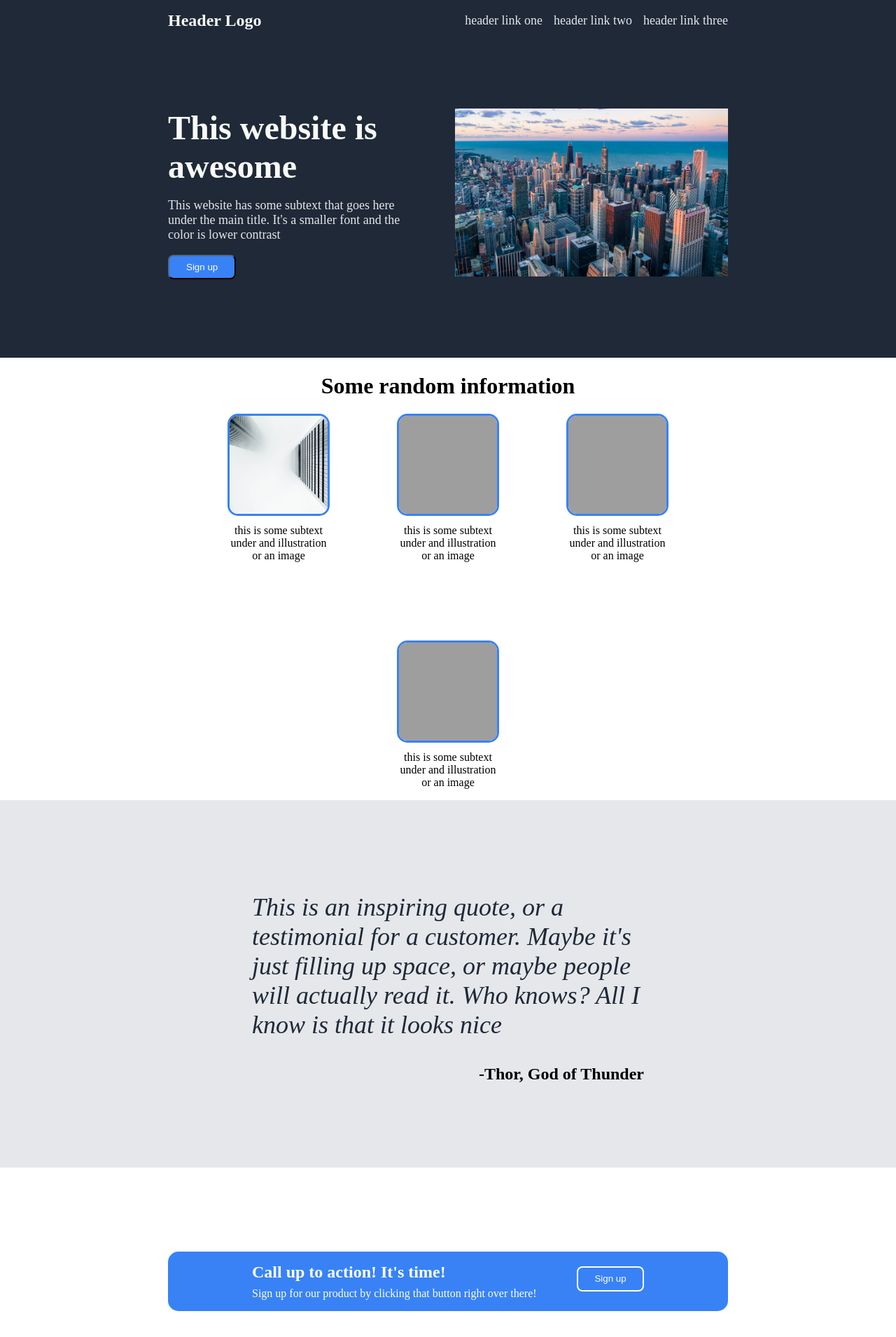
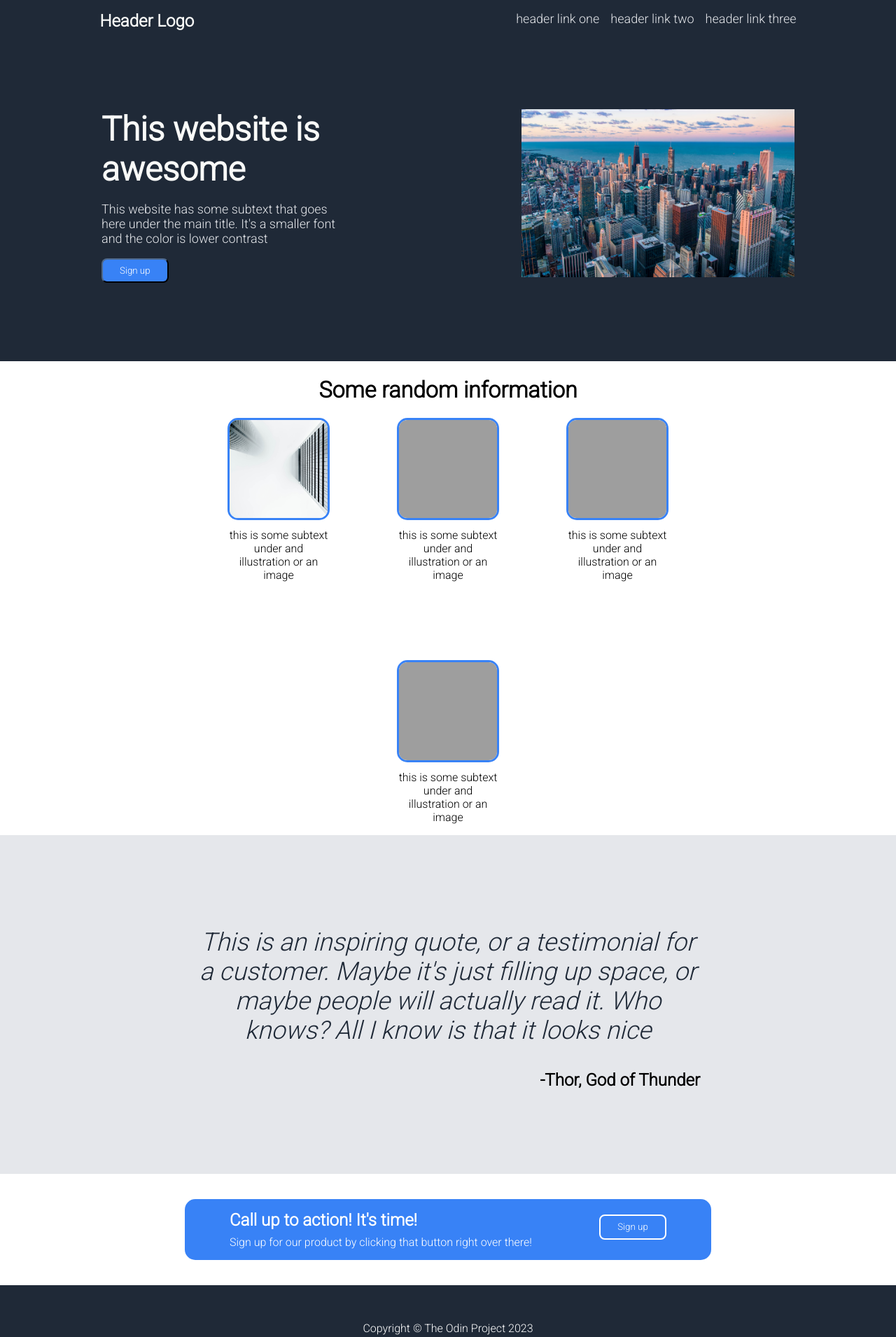
Before and after one commit to TrialError91/Landing_Page, a plain HTML site: page index.html in a window 1280 px wide. Shown: the top 1910 px of the page at 70% size. Drawn offline with Linux system fonts and the light colour scheme; grey boxes are pictures that could not be loaded.

Commit message:
Make the page more responsive
These adjustments make the page more polished as the header, the hero and the call-to-action are included in containers and made flex-items themselves.

```diff
--- a/index.html
+++ b/index.html
@@ -5,9 +5,12 @@
     <meta http-equiv="X-UA-Compatible" content="IE=edge">
     <meta name="viewport" content="width=device-width, initial-scale=1.0">
     <link rel="stylesheet" href="style.css">
+    <link href="https://fonts.googleapis.com/css2?family=Raleway:wght@800&family=Roboto+Serif:opsz,wght@8..144,200&family=Roboto:wght@300&display=swap" rel="stylesheet">
     <title>My First Landing Page</title>
 </head>
 <body>
+    <div class="container">
+        <div class="container inside">
             <div class="header">
                 <h1>Header Logo</h1>
                 <ul class="right-links">
@@ -16,6 +19,9 @@
                     <li><a href="https://github.com/TrialError91/Landing_Page">header link three</a></li>
                 </ul>
             </div>
+        </div>
+    </div>
+    <div class="hero-container">
         <div class="hero">
             <div class="hero-descr">
                 <h1>This website is awesome</h1>
@@ -23,6 +29,7 @@
                 <button>Sign up</button>
             </div>
             <img class="hero-image" src="images/skyline.jpeg" alt="New York skyline">
+        </div>
     </div>
     <div class="info">
         <h1>Some random information</h1>
@@ -45,6 +52,7 @@
             </div>
         </div>
     </div>
+    <div class="quote-container">
         <div class="quote">
             <p class="text">
                 <em>This is an inspiring quote, or a testimonial for a customer. Maybe it's just filling up space, or maybe people will actually read it.
@@ -52,12 +60,17 @@
             </p>
             <p class="sign">-Thor, God of Thunder</p>
         </div>
+    </div>
+    <div class="caller-section">
+        <div class="caller-container">
             <div class="caller">
                 <div class="callup">
                     <h1>Call up to action! It's time!</h1>
                     <p>Sign up for our product by clicking that button right over there!</p>
                 </div>
                 <button>Sign up</button>
+            </div>
+        </div>
     </div>
     <div class="footer">
         <p>
--- a/style.css
+++ b/style.css
@@ -2,13 +2,23 @@ body {
     margin: 0;
 }
 
+.container {
+    background-color: #1F2937;
+    display: flex;
+    justify-content: center;
+}
+
+.container.inside {
+    padding-left: 16px;
+    padding-right: 16px;
+    flex-shrink: 1;
+}
+
 .header {
     display: flex;
-    align-items: center;
-    justify-content: space-between;
+    align-items: flex-start;
     background-color: #1F2937;
-    padding-left: 240px;
-    padding-right: 240px;
+    gap: 420px;
 }
 
 .right-links {
@@ -23,11 +33,14 @@ a {
     text-decoration: none;
     color: #E5E7EB;
     font-size: 18px;
+    font-family: 'Roboto', sans-serif;
 }
 
 .header h1 {
     font-size: 24px;
     color: #F9FAF8;
+    min-width: max-content;
+    font-family: 'Roboto', sans-serif;
 }
 
 .hero-image {
@@ -35,21 +48,31 @@ a {
     height: 240px;
 }
 
+.hero-container {
+    display: flex;
+    justify-content: center;
+    padding-left: 16px;
+    padding-right: 16px;
+    background-color: #1F2937;
+}
+
 .hero {
     display: flex;
-    justify-content: space-between;
-    padding-left: 240px;
-    padding-right: 240px;
+    justify-content: center;
     background-color: #1F2937;
     align-items: flex-start;
     padding-top: 96px;
     padding-bottom: 96px;
+    column-gap: 240px;
+    row-gap: 48px;
     flex-wrap: wrap;
 }
 
 .hero-descr {
+    min-width: min-content;
     flex-basis: 360px;
     flex-shrink: 1;
+    font-family: 'Roboto', sans-serif;
 }
 
 .hero-descr h1 {
@@ -58,6 +81,7 @@ a {
     color: #F9FAF8;
     margin-top: 0;
     margin-bottom: 8px;
+    font-family: 'Roboto', sans-serif;
 }
 
 .hero-descr p {
@@ -67,6 +91,7 @@ a {
     padding-right: 24px;
     flex-basis: 0;
     flex-shrink: 1;
+    font-family: 'Roboto', sans-serif
 }
 
 .hero-descr button {
@@ -76,6 +101,7 @@ a {
     border-radius: 8px;
     border-color: #1F2937;
     margin-bottom: 16px;
+    font-family: 'Roboto', sans-serif
 }
 
 .card img {
@@ -96,42 +122,71 @@ a {
 
 .info h1 {
     text-align: center;
+    font-family: 'Roboto', sans-serif
 }
 
 .card p {
     text-align: center;
     margin-top: 8px;
+    font-family: 'Roboto', sans-serif
 }
 
 .card {
     flex-basis: 0;
 }
 
+.quote-container {
+    display: flex;
+    justify-content: center;
+    padding-left: 16px;
+    padding-right: 16px;
+    background-color: #E5E7EB;
+}
+
 .quote {
     background-color: #E5E7EB;
-    padding-left: 360px;
-    padding-right: 360px;
     padding-top: 96px;
     padding-bottom: 96px;
+    text-align: center;
+    width: 720px;
 }
 
 .quote .text {
     font-size: 36px;
     color: #1F2937;
+    font-family: 'Roboto', sans-serif
 }
 
 .quote .sign {
     font-size: 24px;
     font-weight: bold;
     text-align: right;
+    font-family: 'Roboto', sans-serif
+}
+
+.caller-section {
+    display: flex;
+    justify-content: center;
+    padding-left: 16px;
+    padding-right: 16px;
+    padding-top: 36px;
+    padding-bottom: 36px;
+}
+
+.caller-container {
+    display: flex;
+    justify-content: center;
+    padding-left: 8px;
+    padding-right: 8px;
 }
 
 .caller {
     display: flex;
-    padding-left: 120px;
-    padding-right: 120px;
-    justify-content: space-between;
-    margin: 120px 240px;
+    padding-left: 64px;
+    padding-right: 64px;
+    justify-content: center;
+    row-gap: 36px;
+    column-gap: 96px;
     align-items: center;
     background-color: #3882F6;
     border-radius: 15px;
@@ -142,11 +197,13 @@ a {
     margin-bottom: 0;
     font-size: 24px;
     color: white;
+    font-family: 'Roboto', sans-serif
 }
 
 .callup p {
     margin-top: 8px;
     color: white;
+    font-family: 'Roboto', sans-serif
 }
 
 .caller button {
@@ -157,6 +214,7 @@ a {
     width: 96px;
     height: 36px;
     margin-bottom: 8px;
+    font-family: 'Roboto', sans-serif
 }
 
 .footer {
@@ -165,4 +223,5 @@ a {
     color: white;
     padding-top: 36px;
     padding-bottom: 36px;
+    font-family: 'Roboto', sans-serif
 }
```
Lines whose indentation alone changed are shown as unchanged.
